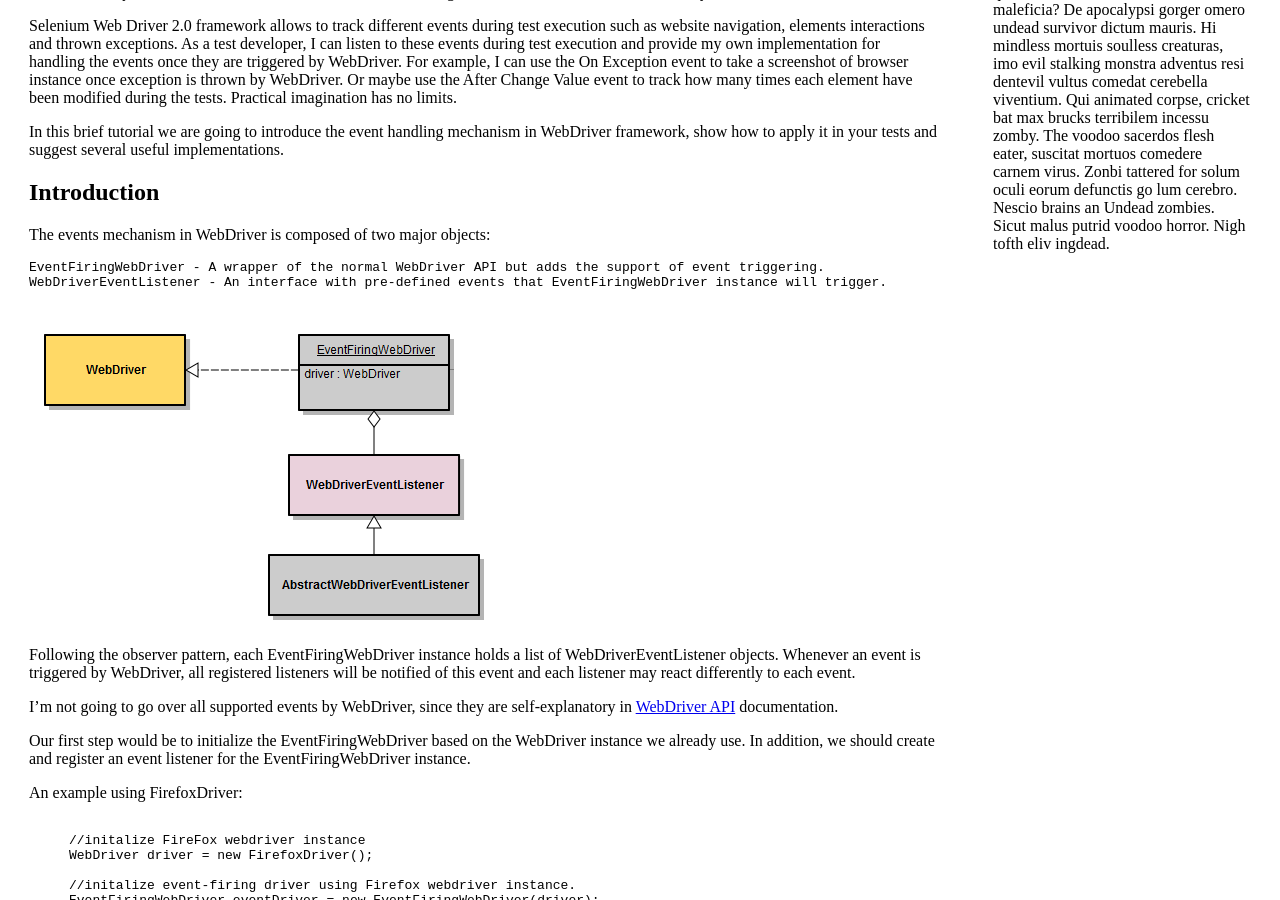
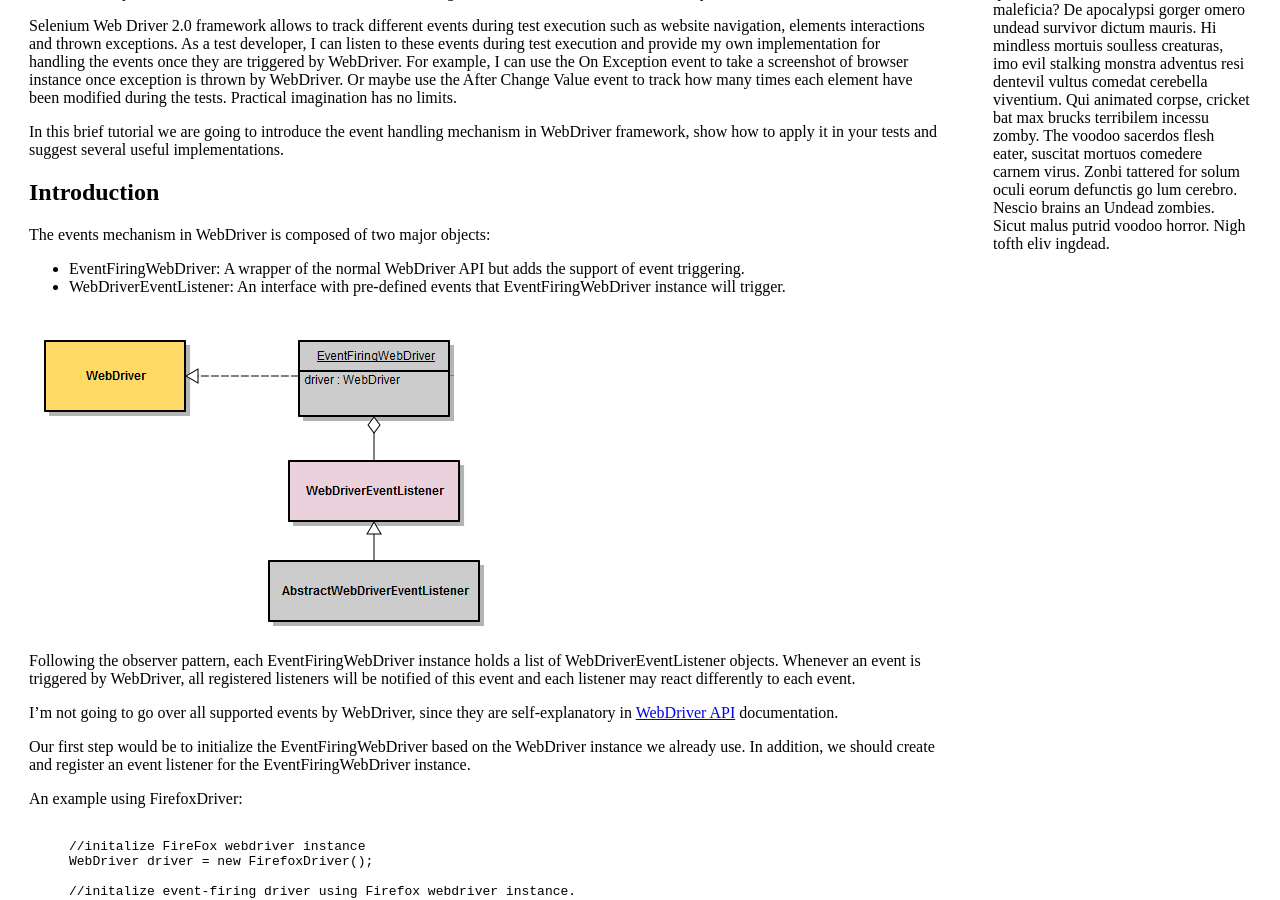
Before and after one commit to waseemh/waseemh.github.io, a Jekyll site: the page built from _posts/2014-07-30-event-handling-selenium-webdriver.md, in a window 1280 px wide and 900 px high, scrolled down 341 px. Built offline with Jekyll 4.4.1, drawn with Linux system fonts in a browser that asks for light colours; part of the change alters nothing that is shown.

```diff
--- a/_posts/2014-07-30-event-handling-selenium-webdriver.md
+++ b/_posts/2014-07-30-event-handling-selenium-webdriver.md
@@ -18,8 +18,8 @@ In this brief tutorial we are going to introduce the event handling mechanism in
 
 The events mechanism in WebDriver is composed of two major objects:
 
-    EventFiringWebDriver - A wrapper of the normal WebDriver API but adds the support of event triggering.
-    WebDriverEventListener - An interface with pre-defined events that EventFiringWebDriver instance will trigger.
+- EventFiringWebDriver: A wrapper of the normal WebDriver API but adds the support of event triggering.
+- WebDriverEventListener: An interface with pre-defined events that EventFiringWebDriver instance will trigger.
 
 ![Diagram of objects relation](/images/eventdriver.png)
 
@@ -30,6 +30,7 @@ I'm not going to go over all supported events by WebDriver, since they are self-
 Our first step would be to initialize the EventFiringWebDriver based on the WebDriver instance we already use. In addition, we should create and register an event listener for the EventFiringWebDriver instance.
 
 An example using FirefoxDriver:
+
 {% highlight java %}
 //initalize FireFox webdriver instance
 WebDriver driver = new FirefoxDriver();
@@ -49,6 +50,7 @@ eventDriver.register(listener);
 After our event listener has been registered in driver, we need to provide implementation for the triggered events. WebDriver API provides two approaches to implement event listeners:
 
 1) Implement WebDriverEventListener interface: This interface includes all the supported events by WebDriver. As a listener, you must provide an implementation of this interface's methods. One major drawback of this approach is that you have to implement all methods in interface. You may find yourself providing empty implementation for irrelevant events in your tests.
+
 {% highlight java %}
 public class DefaultWebDriverEventListener implements WebDriverEventListener {
 
@@ -128,6 +130,7 @@ public class DefaultWebDriverEventListener implements WebDriverEventListener {
 {% endhighlight %}
 
 2) Extend AbstractWebDriverEventListener: This abstract class basically implements the WebDriverEventListener interface with empty implementation. Its purpose is to let you override only the events you actually need to listen to.
+
 {% highlight java %}
 import org.openqa.selenium.By;
 import org.openqa.selenium.WebDriver;
@@ -159,6 +162,7 @@ Both approaches lead to same result and it's up to you to choose, based on desig
 ## Multiple Event Listeners
 
 As we discussed before, each event-firing WebDriver may include multiple event listeners at the same time. When an event is fired, all registered listeners will be notified about it. For example:
+
 {% highlight java %}
 WebDriver driver = new FirefoxDriver();
 
@@ -185,6 +189,7 @@ Above example will produce the following output:
 If you may need to disable the event listeners on your tests, you can remove the listener from the event-firing WebDriver instance by un-registering it. You may find such option very useful when you want to perform WebDriver operations silently.
 WebDriver API provides the following method for un-registering event listeners: public EventFiringWebDriver unregister(WebDriverEventListener eventListener) .
 In below example, we initially register two event listeners and un-register first event listener before second navigation operation.
+
 {% highlight java %}
 WebDriver driver = new FirefoxDriver();
 
```
